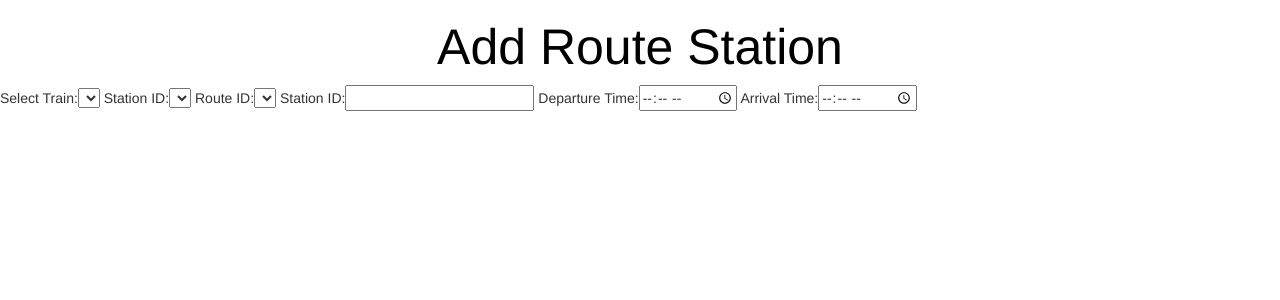
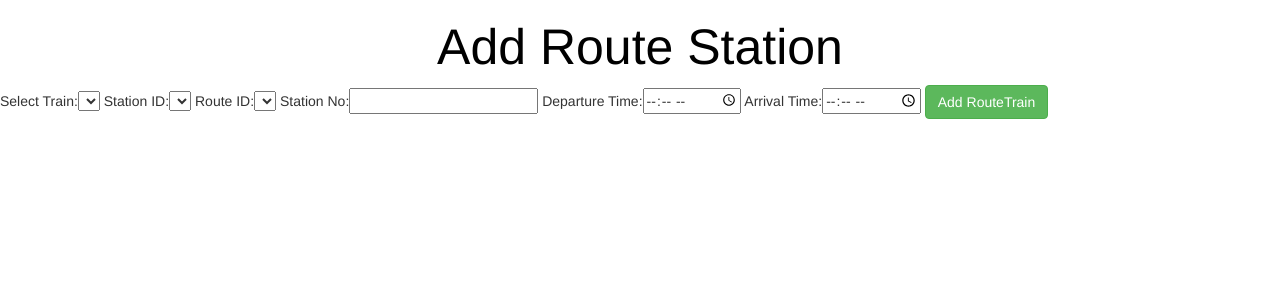
Before and after one commit to khinchooo/railway-reservation, a Django app: page /home/addRouteTrain/ in a window 1280 px wide. Shown: the top 300 px of the page. Run offline with Django 3.2, Linux system fonts and the light colour scheme; data that the repository does not hold is empty; some libraries are stand-ins or nearby versions.

Commit message:
urlとaddroutetrain機能を修正する。

```diff
--- a/booking/templates/booking/addRouteTrain.html
+++ b/booking/templates/booking/addRouteTrain.html
@@ -20,9 +20,9 @@
         <option value="{{i.route_id}}">{{i.start_station}}-{{i.end_station}}</option>
         {%endfor%}
     </select>
-    Station ID:<input type="text" name="order">
+    Station No:<input type="number" name="order">
     Departure Time:<input type="time" name="departure_time">
     Arrival Time:<input type="time" name="arrival_time">
-    <input type="submit" class="btn btn-success" value = "Add RouteTrain>
+    <input type="submit" class="btn btn-success" value = "Add RouteTrain">
 </form>
 {%endblock%}
--- a/booking/templates/booking/home.html
+++ b/booking/templates/booking/home.html
@@ -51,7 +51,7 @@
           <a href="addRoute"><button class="btn btn-secondary" style="width:100%">Add Route</button></a>
         </div>
         <div class="form-group clearfix">
-          <a href="addRouteTrain"><button class="btn btn-primary" style="width:100%">Add RouteTrain</button></a>
+          <a href="addRouteTrain/"><button class="btn btn-primary" style="width:100%">Add RouteTrain</button></a>
         </div>
         {% endif %}
         <div class="form-group clearfix">
--- a/booking/views.py
+++ b/booking/views.py
@@ -152,13 +152,11 @@ def addRouteTrain(request):
         if form.is_valid():
             data = form.cleaned_data
             routestation = RouteStation()
-            t1 = Train.objects.get(train_id = data['train_id'])
-            routestation.train_no = t1
-            s1=Station.objects.get(station_id = data['station_id'])
-            routestation.station_id = s1
-            r1 = Route.objects.get(route_id = data['route_id'])
-            routestation.route_id = r1
+            routestation.train_id = data['train_id']
+            routestation.station_id = data['station_id']
+            routestation.route_id = data['route_id']
             routestation.order = data['order']
+            routestation.departure_time = data['departure_time']
             routestation.arrival_time = data['arrival_time']
             routestation.save()
             return redirect('/home')
--- a/home/urls.py
+++ b/home/urls.py
@@ -11,6 +11,7 @@ urlpatterns = [
     path('book', booking.views.book),
     path('reserve', booking.views.reserve),
     path('cancel', booking.views.cancel),
+    path('cancel/', booking.views.cancel),
     path('addTrain/',booking.views.addTrain),
     path('addStation/',booking.views.addStation),
     path('addRoute/',booking.views.addRoute),
```
